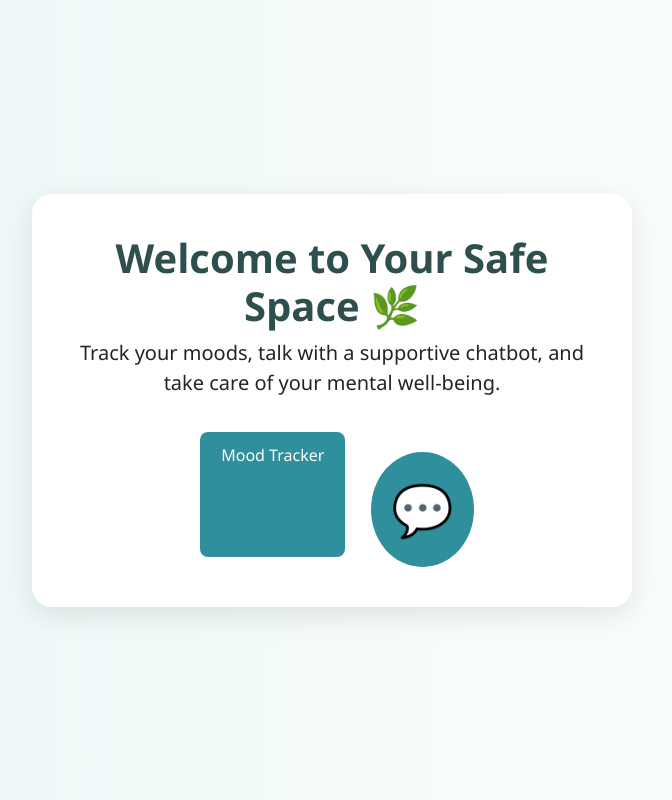
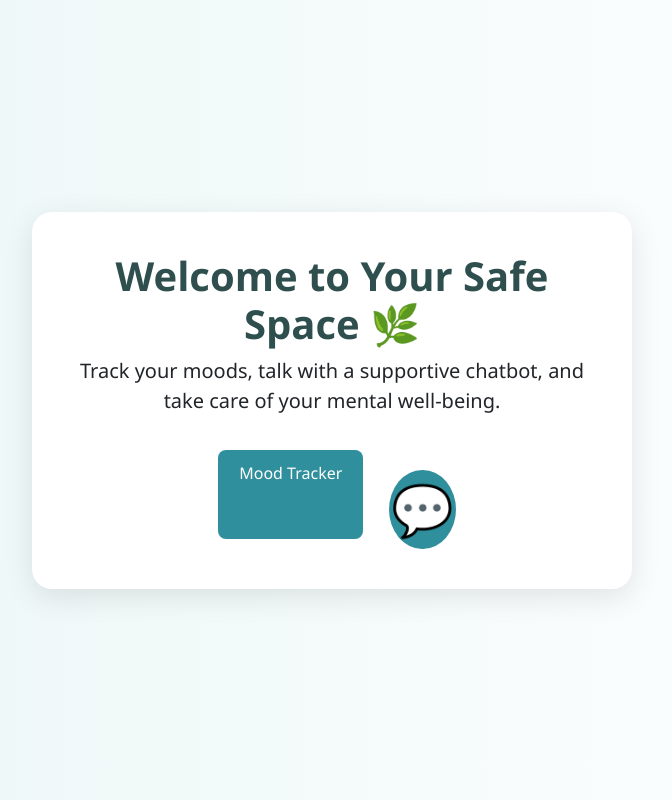
Before and after one commit to LRManamperi/CalmMind, a Flask app: page / in a window 1280 px wide. Shown: the whole page, without its empty margins (308-980 px from the left). Run offline with Flask 3, Linux system fonts and the light colour scheme.

Commit message:
Styling done

```diff
--- a/chatbot-app/templates/home.html
+++ b/chatbot-app/templates/home.html
@@ -29,7 +29,7 @@
       font-size: 50px;
       background: #2f8f9d;
       color: white;
-      padding: 20px;
+      padding: 2px;
       border-radius: 50%;
       cursor: pointer;
       margin-top: 30px;
@@ -39,6 +39,7 @@
     .chatbot-icon:hover {
       transform: scale(1.1);
       box-shadow: 0 4px 15px rgba(0, 0, 0, 0.2);
+      padding: 2px;
     }
 
     h1 {
```
